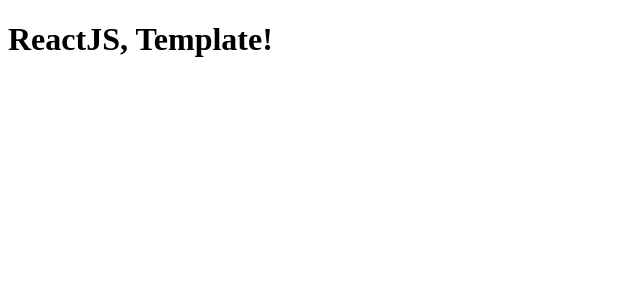
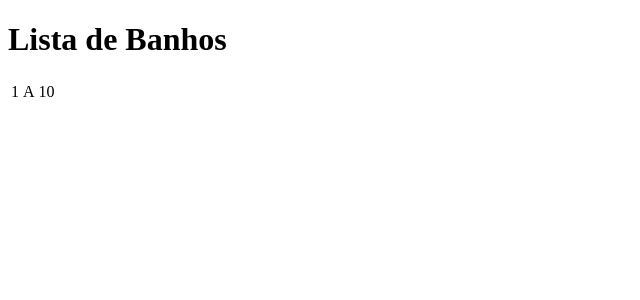
Before and after one commit to brendacsantos/banhodogs-frontend, a React (Create React App) app: page / in a window 1280 px wide. Shown: the top 300 px of the page, without its empty margins (0-640 px from the left). Built offline with nearby package versions, Linux system fonts and the light colour scheme.

Commit message:
Version 20/05

```diff
--- a/package.json
+++ b/package.json
@@ -6,6 +6,7 @@
     "@testing-library/jest-dom": "^4.2.4",
     "@testing-library/react": "^9.3.2",
     "@testing-library/user-event": "^7.1.2",
+    "axios": "^0.19.2",
     "react": "^16.13.1",
     "react-dom": "^16.13.1",
     "react-router-dom": "^5.2.0",
--- a/src/App.js
+++ b/src/App.js
@@ -1,7 +1,8 @@
 import React from 'react';
+import ListaPage from './ListaPage';
 
 function App() {
-  return <h1>ReactJS, Template!</h1>
+  return <ListaPage/>
 }
 
 export default App;
--- /dev/null
+++ b/src/Header.js
@@ -0,0 +1,7 @@
+import React from 'react';
+
+function Header(){
+    return <h1> Lista de Banhos </h1>
+}
+
+export default Header;
--- /dev/null
+++ b/src/ListaPage.js
@@ -0,0 +1,51 @@
+import React, {useEffect, useState} from 'react';
+import Header from './Header';
+import api from './api';
+
+/*
+const banhos = [{
+      id: 1,
+      nomedog: "Amora",
+      peso: 14,
+      valor: "R$ 20.00",
+      status: "aguardando"
+    },
+    {
+      id: 2,
+      nomedog: "Max",
+      peso: 10,
+      valor: "R$ 20.00",
+      status: "ok"
+    },
+]*/
+
+function ListaPage() {
+
+ const [ banhos, setBanhos] = useState([]);
+
+     function loadData(){
+
+         //banhos.push({id: 1, nomedog: 'A', peso: 10});
+        setBanhos([{id: 1, nomedog: 'A', peso: 10}]);
+    }
+     useEffect(loadData, []);
+
+    return <div>
+        <Header/>
+        <table>
+            {
+               banhos.map(banhos => (
+                <tr>
+                    <td> {banhos.id} </td>
+                    <td> {banhos.nomedog} </td>
+                    <td> {banhos.peso} </td>
+                    <td> {banhos.valor} </td>
+                    <td> {banhos.status} </td>
+                </tr>
+                ))
+            }
+        </table>
+    </div>
+}
+
+export default ListaPage;
--- /dev/null
+++ b/src/api.js
@@ -0,0 +1,7 @@
+import axios from 'axios';
+
+const api = axios.create({
+    baseURL: 'https://banhodogs.herokuapp.com/'
+})
+
+export default api;
```
Also changed, not shown: 1 other file (tests, documents, lock files or other folders).
